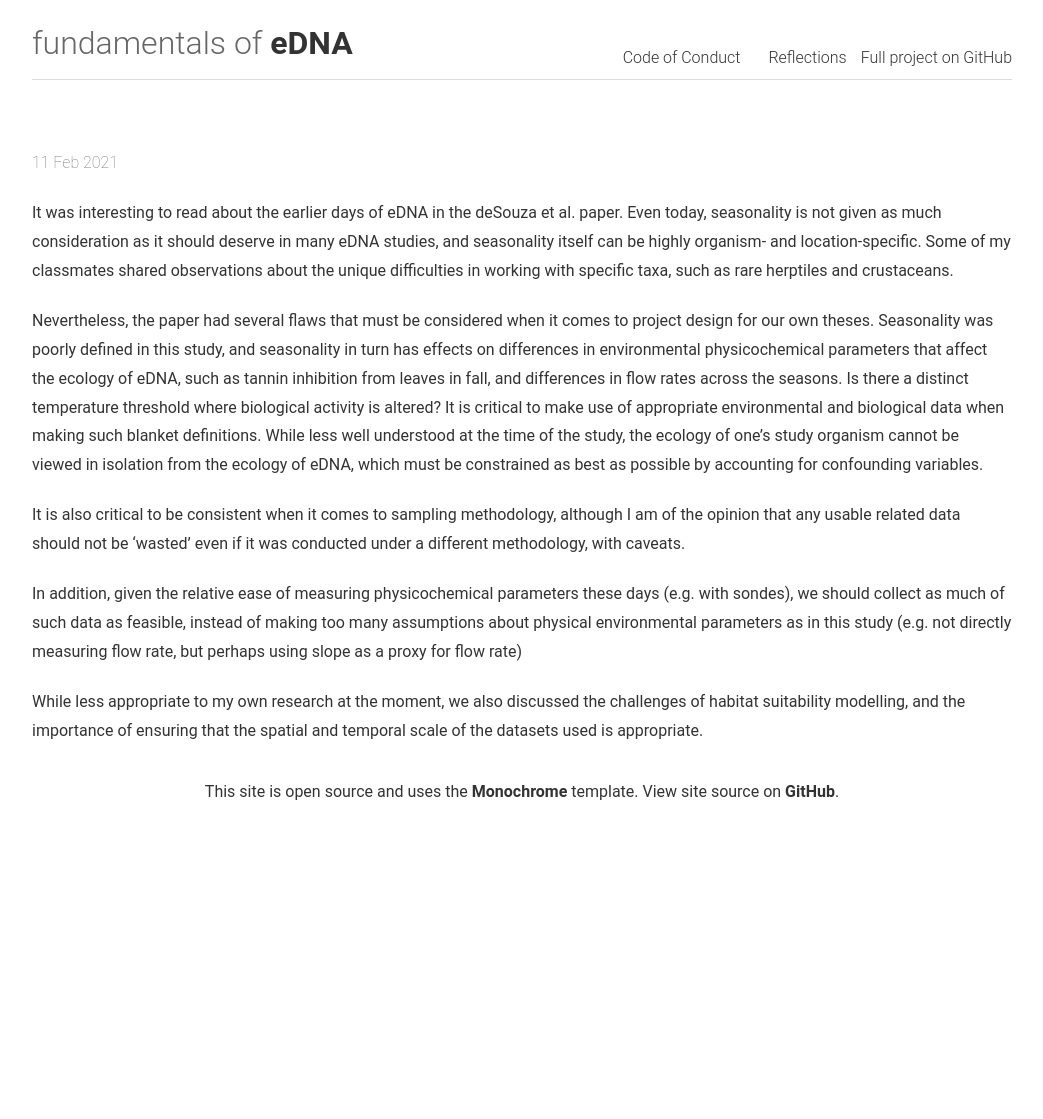
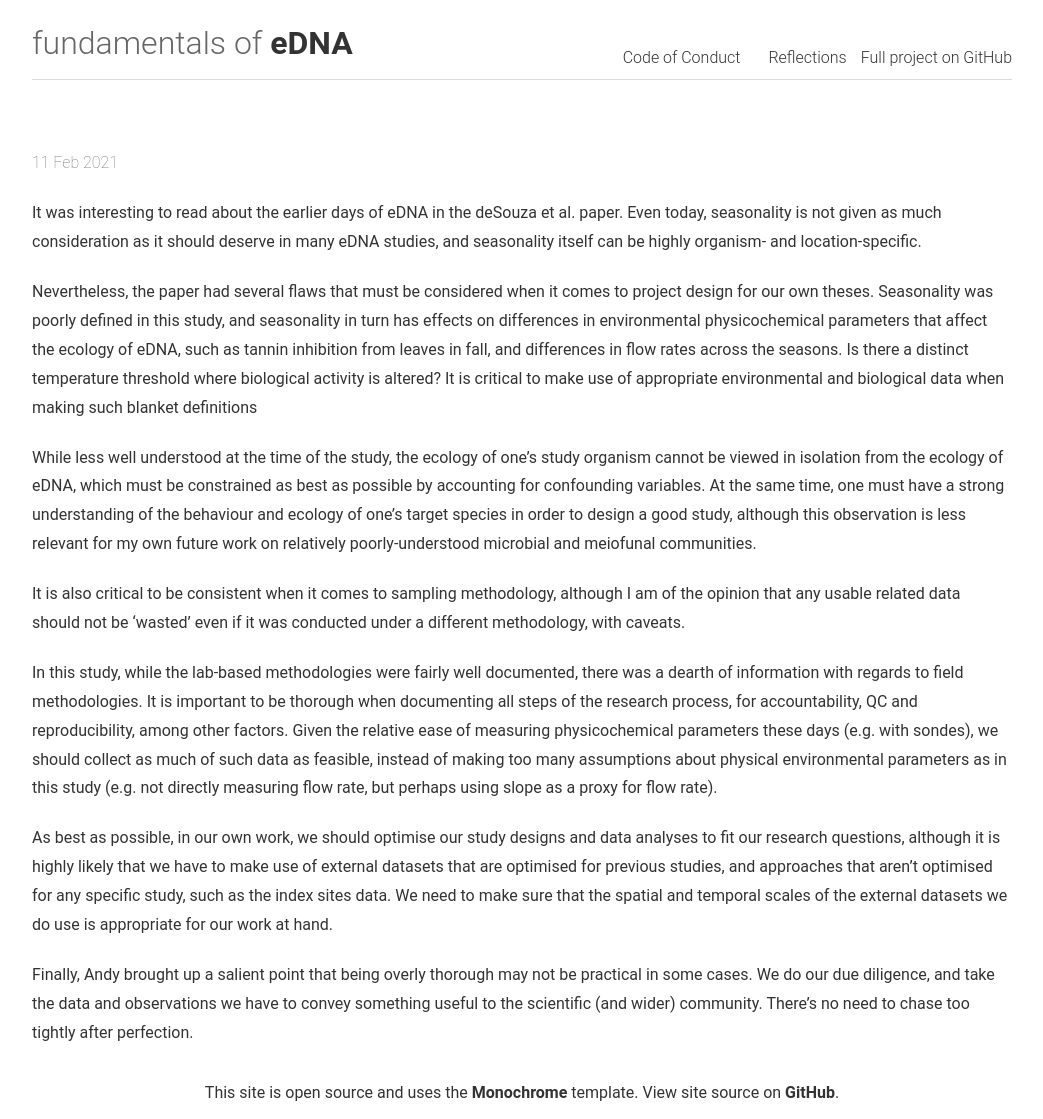
Before and after one commit to fundamentals-eDNA/fundamentals-eDNA.github.io, a Jekyll site: the page built from _posts/2021-02-11-STHM-Reflection-3.md, in a window 1280 px wide. Shown: the whole page, without its empty margins (118-1161 px from the left). Built offline with Jekyll 4.4.1, drawn with Linux system fonts in a browser that asks for light colours; before the commit the page ends 900 px from its top, so only the background shows below that.

Commit message:
Reflections Week 3

```diff
--- a/_posts/2021-02-11-STHM-Reflection-3.md
+++ b/_posts/2021-02-11-STHM-Reflection-3.md
@@ -4,13 +4,19 @@ description: Week 3 Reflections
 author: Samuel Tan
 ---
 
-It was interesting to read about the earlier days of eDNA in the deSouza et al. paper. Even today, seasonality is not given as much consideration as it should deserve in many eDNA studies, and seasonality itself can be highly organism- and location-specific. Some of my classmates shared observations about the unique difficulties in working with specific taxa, such as rare herptiles and crustaceans.
+It was interesting to read about the earlier days of eDNA in the deSouza et al. paper. Even today, seasonality is not given as much consideration as it should deserve in many eDNA studies, and seasonality itself can be highly organism- and location-specific.
 
-Nevertheless, the paper had several flaws that must be considered when it comes to project design for our own theses. Seasonality was poorly defined in this study, and seasonality in turn has effects on differences in environmental physicochemical parameters that affect the ecology of eDNA, such as tannin inhibition from leaves in fall, and differences in flow rates across the seasons. Is there a distinct temperature threshold where biological activity is altered? It is critical to make use of appropriate environmental and biological data when making such blanket definitions.
-While less well understood at the time of the study, the ecology of one's study organism cannot be viewed in isolation from the ecology of eDNA, which must be constrained as best as possible by accounting for confounding variables.
+Nevertheless, the paper had several flaws that must be considered when it comes to project design for our own theses. Seasonality was poorly defined in this study, and seasonality in turn has effects on differences in environmental physicochemical parameters that affect the ecology of eDNA, such as tannin inhibition from leaves in fall, and differences in flow rates across the seasons. Is there a distinct temperature threshold where biological activity is altered? It is critical to make use of appropriate environmental and biological data when making such blanket definitions
+
+While less well understood at the time of the study, the ecology of one's study organism cannot be viewed in isolation from the ecology of eDNA, which must be constrained as best as possible by accounting for confounding variables. At the same time, one must have a strong understanding of the behaviour and ecology of one's target species in order to design a good study, although this observation is less relevant for my own future work on relatively poorly-understood microbial and meiofunal communities.
 
 It is also critical to be consistent when it comes to sampling methodology, although I am of the opinion that any usable related data should not be 'wasted' even if it was conducted under a different methodology, with caveats.
 
-In addition, given the relative ease of measuring physicochemical parameters these days (e.g. with sondes), we should collect as much of such data as feasible, instead of making too many assumptions about physical environmental parameters as in this study (e.g. not directly measuring flow rate, but perhaps using slope as a proxy for flow rate)
 
-While less appropriate to my own research at the moment, we also discussed the challenges of habitat suitability modelling, and the importance of ensuring that the spatial and temporal scale of the datasets used is appropriate.
+In this study, while the lab-based methodologies were fairly well documented, there was a dearth of information with regards to field methodologies. It is important to be thorough when documenting all steps of the research process, for accountability, QC and reproducibility, among other factors.
+Given the relative ease of measuring physicochemical parameters these days (e.g. with sondes), we should collect as much of such data as feasible, instead of making too many assumptions about physical environmental parameters as in this study (e.g. not directly measuring flow rate, but perhaps using slope as a proxy for flow rate).
+
+As best as possible, in our own work, we should optimise our study designs and data analyses to fit our research questions, although it is highly likely that we have to make use of external datasets that are optimised for previous studies, and approaches that aren't optimised for any specific study, such as the index sites data. We need to make sure that the spatial and temporal scales of the external datasets we do use is appropriate for our work at hand.
+
+
+Finally, Andy brought up a salient point that being overly thorough may not be practical in some cases. We do our due diligence, and take the data and observations we have to convey something useful to the scientific (and wider) community. There's no need to chase too tightly after perfection.
```
